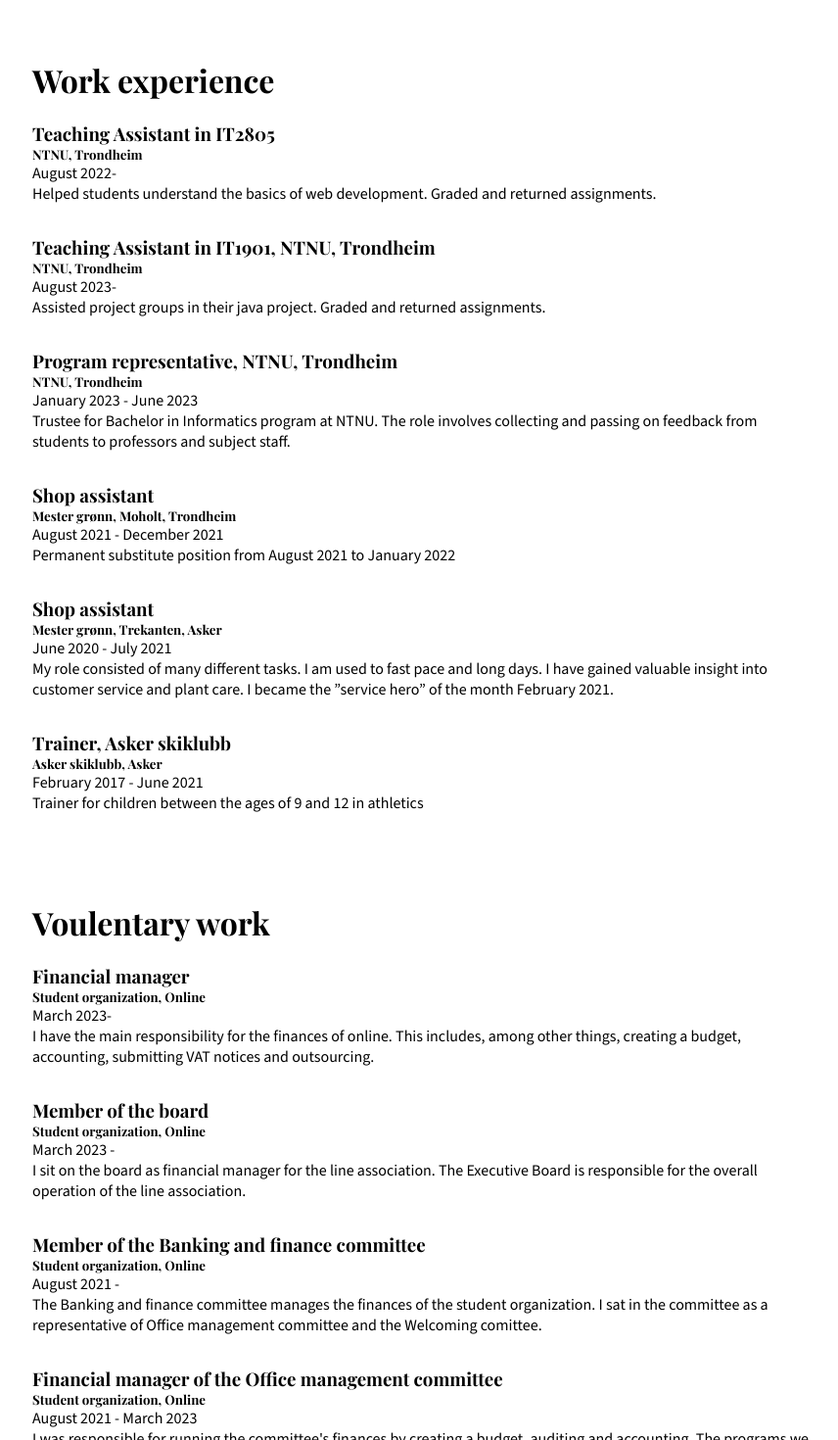
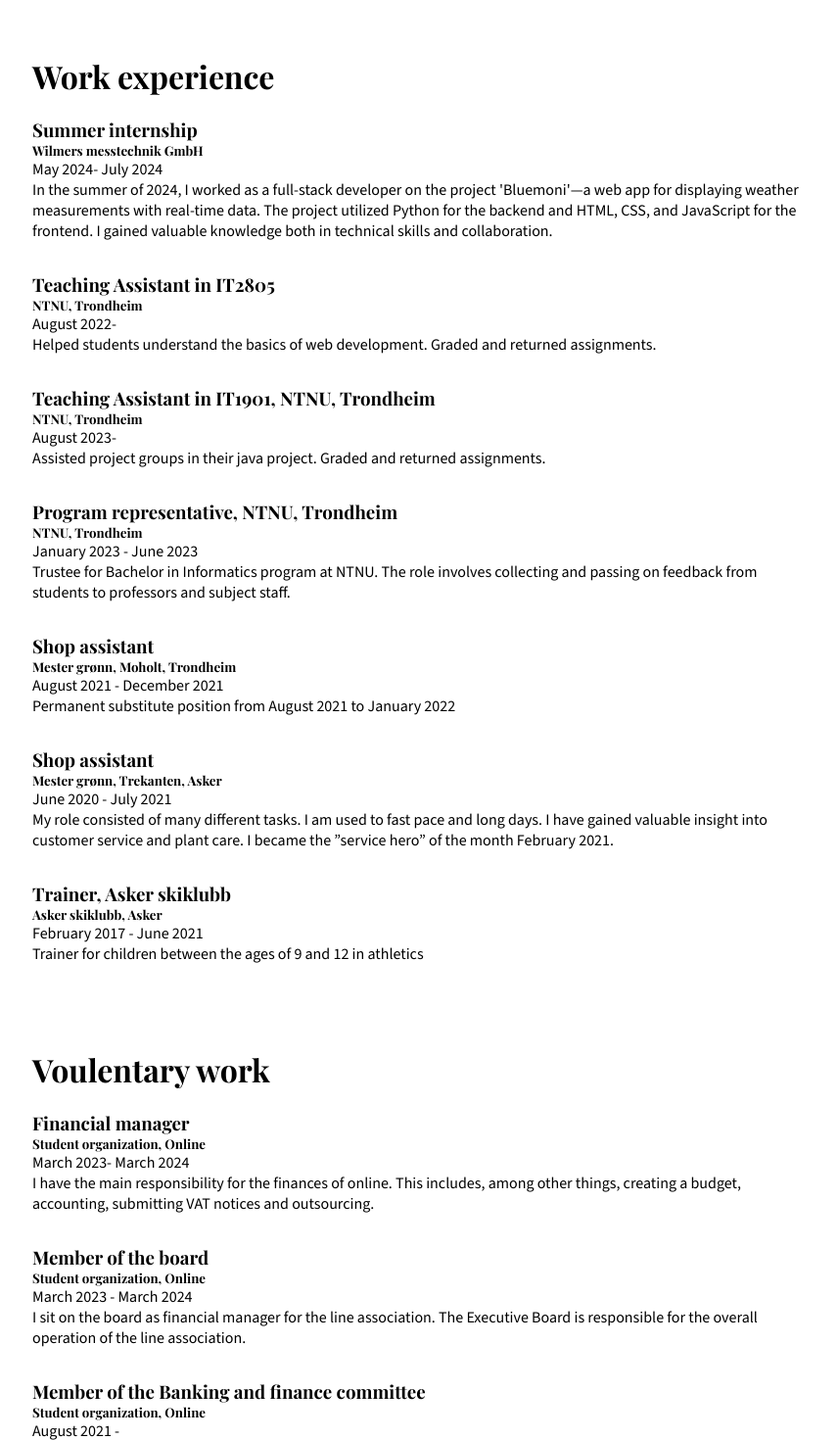
Before and after one commit to johannawilmers/portfolio, a React (Vite) app: page / in a window 1280 px wide. Shown: the part 4640-6110 px from the top of the page at 98% size, without its empty margins (207-1063 px from the left). Built offline with nearby package versions, Linux system fonts and the light colour scheme; a web font is replaced by a local one.

Commit message:
updated work

```diff
--- a/src/components/Voulentarywork.tsx
+++ b/src/components/Voulentarywork.tsx
@@ -11,13 +11,13 @@ const allVoulentaryExperiences: voulentaryExperiences[] = [
   {
     title: "Financial manager",
     place: "Student organization, Online",
-    duration: "March 2023-",
+    duration: "March 2023- March 2024",
     description:
       "I have the main responsibility for the finances of online. This includes, among other things, creating a budget, accounting, submitting VAT notices and outsourcing.",
   },
   {
     title: "Member of the board",
-    duration: "March 2023 -",
+    duration: "March 2023 - March 2024",
     place: "Student organization, Online",
     description:
       "I sit on the board as financial manager for the line association. The Executive Board is responsible for the overall operation of the line association.",
--- a/src/components/Work.tsx
+++ b/src/components/Work.tsx
@@ -7,6 +7,13 @@ type workExperiences = {
 };
 
 const allWorkExperiences: workExperiences[] = [
+  {
+    title: "Summer internship",
+    place: "Wilmers messtechnik GmbH",
+    duration: "May 2024- July 2024",
+    description:
+      "In the summer of 2024, I worked as a full-stack developer on the project 'Bluemoni'—a web app for displaying weather measurements with real-time data. The project utilized Python for the backend and HTML, CSS, and JavaScript for the frontend. I gained valuable knowledge both in technical skills and collaboration.",
+  },
   {
     title: "Teaching Assistant in IT2805",
     place: "NTNU, Trondheim",
```
